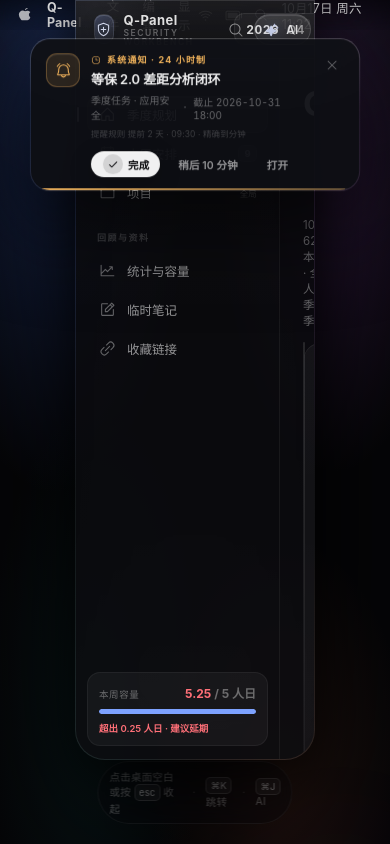
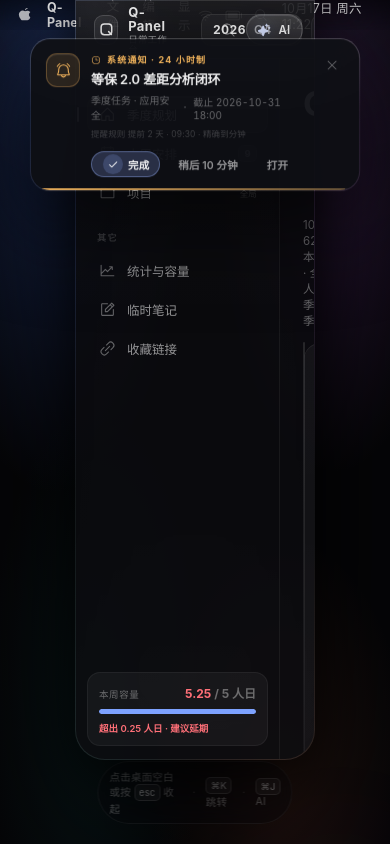
Before and after one commit to linfeng7z/Q-Panel, a React (Vite) app in the folder prototype/: page / in a window 390 px wide. Built offline with nearby package versions, Linux system fonts and the light colour scheme.

Commit message:
feat: 通用品牌、分类删除与模型选择

```diff
--- a/prototype/package.json
+++ b/prototype/package.json
@@ -3,7 +3,7 @@
   "private": true,
   "version": "0.4.0",
   "type": "module",
-  "description": "Q-Panel clickable UI prototype — security workbench in person-days: quarterly capacity, weekly plan, global projects and AI.",
+  "description": "Q-Panel clickable UI prototype — a cross-industry daily workbench in person-days: quarterly capacity, weekly plan, global projects and AI.",
   "scripts": {
     "dev": "vite",
     "build": "tsc -b && vite build",
--- a/prototype/src/App.tsx
+++ b/prototype/src/App.tsx
@@ -20,6 +20,7 @@ import {
   PROJECTS,
   TODAY,
   WEEKS,
+  CATEGORIES,
   addCategory,
   getCategory,
   quarterKey,
@@ -35,6 +36,7 @@ import type { SettingsTab } from './components/SettingsModal'
 import { CreateModal } from './components/CreateModal'
 import { ReminderPopup } from './components/ReminderPopup'
 import { Toast } from './components/Toast'
+import { Logo } from './components/Logo'
 import { QuarterView } from './views/QuarterView'
 import { WeekView } from './views/WeekView'
 import { ProjectsView } from './views/ProjectsView'
@@ -44,7 +46,7 @@ import { LinksView } from './views/LinksView'
 
 const VIEWS: ViewId[] = ['quarter', 'week', 'projects', 'stats', 'notes', 'links']
 const THEMES: ThemeId[] = ['noir', 'ops']
-const DEFAULT_SIDEBAR_LABELS: SidebarLabels = { plan: '规划与推进', archive: '回顾与资料' }
+const DEFAULT_SIDEBAR_LABELS: SidebarLabels = { plan: '规划与推进', archive: '其它' }
 
 function firstWeekKeyForQuarter(year: number, quarter: number): string | undefined {
   return Object.keys(WEEKS).find((key) => {
@@ -91,6 +93,21 @@ export default function App() {
   const [links, setLinks] = useState<LinkItem[]>(LINKS)
   const [filter, setFilter] = useState<CategoryId | 'all'>('all')
   const [sidebarLabels, setSidebarLabels] = useState<SidebarLabels>(DEFAULT_SIDEBAR_LABELS)
+  const [aiModel, setAiModel] = useState('deepseek-chat')
+
+  const categoryUsage = useMemo(() => {
+    const usage: Record<string, number> = {}
+    const count = (categoryId: CategoryId) => {
+      usage[categoryId] = (usage[categoryId] ?? 0) + 1
+    }
+    tasks.forEach((task) => count(task.categoryId))
+    Object.values(objectives)
+      .flat()
+      .forEach((objective) => count(objective.categoryId))
+    projects.forEach((project) => count(project.categoryId))
+    links.forEach((link) => count(link.categoryId))
+    return usage
+  }, [tasks, objectives, projects, links])
   const [commandOpen, setCommandOpen] = useState(params.get('cmd') === '1')
   const [aiOpen, setAiOpen] = useState(params.get('ai') === '1')
   const [settingsOpen, setSettingsOpen] = useState(params.get('settings') === '1')
@@ -172,6 +189,25 @@ export default function App() {
     setSidebarLabels((current) => ({ ...current, [key]: label }))
   }
   const resetSidebarLabels = () => setSidebarLabels(DEFAULT_SIDEBAR_LABELS)
+
+  const deleteCategory = (categoryId: CategoryId) => {
+    const category = CATEGORIES.find((item) => item.id === categoryId)
+    if (!category) return
+    if (!category.id.startsWith('cat-')) {
+      showToast('内置分类不支持删除')
+      return
+    }
+    const used = categoryUsage[categoryId] ?? 0
+    if (used > 0) {
+      showToast(`还有 ${used} 项使用「${category.name}」，先移动后再删除`)
+      return
+    }
+    const index = CATEGORIES.findIndex((item) => item.id === categoryId)
+    if (index >= 0) CATEGORIES.splice(index, 1)
+    if (filter === categoryId) setFilter('all')
+    setCategoryVersion((value) => value + 1)
+    showToast(`已删除分类「${category.name}」`)
+  }
 
   useEffect(() => {
     return () => {
@@ -520,6 +556,7 @@ export default function App() {
                     onClose={() => setAiOpen(false)}
                     onCreateTasks={createAiTasks}
                     onToast={showToast}
+                    model={aiModel}
                   />
                 ) : null}
               </div>
@@ -548,15 +585,7 @@ export default function App() {
             aria-label="展开 Q-Panel"
           >
             <span className="notch-mark">
-              <svg width="13" height="13" viewBox="0 0 24 24" fill="none" aria-hidden="true">
-                <path
-                  d="M12 3.2l7.2 2.7v5.2c0 4.8-3 8.1-7.2 9.7-4.2-1.6-7.2-4.9-7.2-9.7V5.9L12 3.2z"
-                  stroke="currentColor"
-                  strokeWidth="1.7"
-                  strokeLinejoin="round"
-                />
-                <path d="M8.8 12h6.4M12 8.8v6.4" stroke="currentColor" strokeWidth="1.7" strokeLinecap="round" />
-              </svg>
+              <Logo size={14} />
             </span>
             <span className="notch-label">Q-Panel</span>
             <span className="notch-badge num">{bellCount}</span>
@@ -594,6 +623,10 @@ export default function App() {
           initialTab={settingsInitialTab}
           onAddCategory={handleAddCategory}
           onExportWorkspace={exportWorkspace}
+          categoryUsage={categoryUsage}
+          onDeleteCategory={deleteCategory}
+          aiModel={aiModel}
+          onAiModelChange={setAiModel}
           sidebarLabels={sidebarLabels}
           onUpdateSidebarLabel={updateSidebarLabel}
           onResetSidebarLabels={resetSidebarLabels}
--- a/prototype/src/components/AIDrawer.tsx
+++ b/prototype/src/components/AIDrawer.tsx
@@ -15,6 +15,7 @@ interface AIDrawerProps {
   onClose: () => void
   onCreateTasks: (tasks: AiProposalTask[]) => void
   onToast: (message: string) => void
+  model: string
 }
 
 interface Message {
@@ -50,7 +51,7 @@ function proposalTask(
   return { title, categoryId, dueDate, dueTime: dueTime ?? '18:00', estimateDays, objectiveId, projectId }
 }
 
-export function AIDrawer({ onClose, onCreateTasks, onToast }: AIDrawerProps) {
+export function AIDrawer({ onClose, onCreateTasks, onToast, model }: AIDrawerProps) {
   const [messages, setMessages] = useState<Message[]>([
     {
       id: 'hello',
@@ -160,7 +161,7 @@ export function AIDrawer({ onClose, onCreateTasks, onToast }: AIDrawerProps) {
               <div className="ai-title">Q-Panel AI</div>
               <div className="ai-model">
                 <span className="status-dot" />
-                OpenAI 兼容 · deepseek-chat
+                OpenAI 兼容 · {model}
               </div>
             </div>
             <button type="button" className="ai-close" onClick={onClose} aria-label="关闭 AI">
--- /dev/null
+++ b/prototype/src/components/Logo.tsx
@@ -0,0 +1,17 @@
+interface LogoProps {
+  size?: number
+}
+
+export function Logo({ size = 17 }: LogoProps) {
+  return (
+    <svg width={size} height={size} viewBox="0 0 24 24" fill="none" aria-hidden="true">
+      <rect x="5.2" y="5.2" width="13.4" height="13.4" rx="4.1" stroke="currentColor" strokeWidth="1.9" />
+      <path
+        d="M14.7 14.7L18.2 18.2"
+        stroke="currentColor"
+        strokeWidth="1.9"
+        strokeLinecap="round"
+      />
+    </svg>
+  )
+}
--- a/prototype/src/components/TopBar.tsx
+++ b/prototype/src/components/TopBar.tsx
@@ -9,6 +9,7 @@ import {
   Sparkle,
 } from '@phosphor-icons/react'
 import { OBJECTIVES, QUARTER_STATS, YEARS, quarterKey, quarterRange } from '../data/mock'
+import { Logo } from './Logo'
 import { quarterLoad } from '../utils'
 import { cn } from '../utils'
 import type { Project } from '../types'
@@ -59,19 +60,11 @@ export function TopBar({
       <div className="topbar-left">
         <div className="brand">
           <span className="brand-mark">
-            <svg width="17" height="17" viewBox="0 0 24 24" fill="none" aria-hidden="true">
-              <path
-                d="M12 3.2l7.2 2.7v5.2c0 4.8-3 8.1-7.2 9.7-4.2-1.6-7.2-4.9-7.2-9.7V5.9L12 3.2z"
-                stroke="currentColor"
-                strokeWidth="1.5"
-                strokeLinejoin="round"
-              />
-              <path d="M8.8 12h6.4M12 8.8v6.4" stroke="currentColor" strokeWidth="1.5" strokeLinecap="round" />
-            </svg>
+            <Logo size={19} />
           </span>
           <div>
             <div className="brand-name">Q-Panel</div>
-            <div className="brand-sub">Security Workbench</div>
+            <div className="brand-sub">日常工作台</div>
           </div>
         </div>
 
--- a/prototype/src/styles/components.css
+++ b/prototype/src/styles/components.css
@@ -142,14 +142,14 @@
 }
 
 .btn.primary {
-  border-color: transparent;
-  background: var(--text-1);
-  color: var(--text-inverse);
-  box-shadow: 0 6px 22px rgba(0, 0, 0, 0.22), inset 0 1px 0 rgba(255, 255, 255, 0.45);
+  border-color: color-mix(in srgb, var(--info) 34%, var(--line));
+  background: color-mix(in srgb, var(--info) 20%, var(--panel-3));
+  color: var(--text-1);
 }
 
 .btn.primary:hover {
-  background: #ffffff;
+  border-color: color-mix(in srgb, var(--info) 48%, var(--line));
+  background: color-mix(in srgb, var(--info) 30%, var(--panel-3));
 }
 
 .btn.ghost {
@@ -198,7 +198,8 @@
 }
 
 .btn.primary .icon-circle {
-  background: rgba(0, 0, 0, 0.12);
+  background: color-mix(in srgb, var(--info) 20%, transparent);
+  color: var(--text-1);
 }
 
 .btn:disabled {
@@ -2173,3 +2174,21 @@
 .sidebar-label-input {
   width: 200px;
 }
+
+.category-actions {
+  display: flex;
+  align-items: center;
+  gap: 8px;
+}
+
+.category-actions .icon-btn.sm {
+  width: 26px;
+  height: 26px;
+  border: 1px solid var(--line-soft);
+  border-radius: 8px;
+}
+
+.category-actions .icon-btn.sm:disabled {
+  opacity: 0.28;
+  cursor: not-allowed;
+}
--- a/prototype/src/styles/shell.css
+++ b/prototype/src/styles/shell.css
@@ -99,10 +99,9 @@
   border-radius: 7px;
   display: grid;
   place-items: center;
-  color: #dfe7ff;
-  background: linear-gradient(150deg, rgba(140, 166, 255, 0.28), rgba(255, 255, 255, 0.05));
-  border: 1px solid rgba(255, 255, 255, 0.13);
-  box-shadow: inset 0 1px 0 rgba(255, 255, 255, 0.14);
+  color: var(--text-1);
+  background: var(--surface-2);
+  border: 1px solid var(--line);
 }
 
 .notch-label {
@@ -257,10 +256,9 @@
   border-radius: 9px;
   display: grid;
   place-items: center;
-  color: #e4eaff;
-  background: linear-gradient(150deg, rgba(146, 172, 255, 0.26), rgba(255, 255, 255, 0.04));
-  border: 1px solid var(--line);
-  box-shadow: inset 0 1px 0 rgba(255, 255, 255, 0.16), 0 4px 14px rgba(0, 0, 0, 0.2);
+  color: var(--text-1);
+  background: var(--surface-2);
+  border: 1px solid var(--line-strong);
 }
 
 .brand-name {
@@ -273,11 +271,10 @@
 
 .brand-sub {
   margin-top: 2px;
-  font-size: 8.5px;
-  font-weight: 600;
-  letter-spacing: 0.18em;
-  color: var(--text-3);
-  text-transform: uppercase;
+  font-size: 9.5px;
+  font-weight: 500;
+  letter-spacing: 0.02em;
+  color: var(--text-2);
   line-height: 1;
 }
 
```
Also changed, not shown: prototype/index.html (+1 -1 lines), prototype/scripts/interact.mjs (+27 -1 lines), prototype/src/components/SettingsModal.tsx (+50 -5 lines), 3 other files (tests, documents, lock files or other folders).
